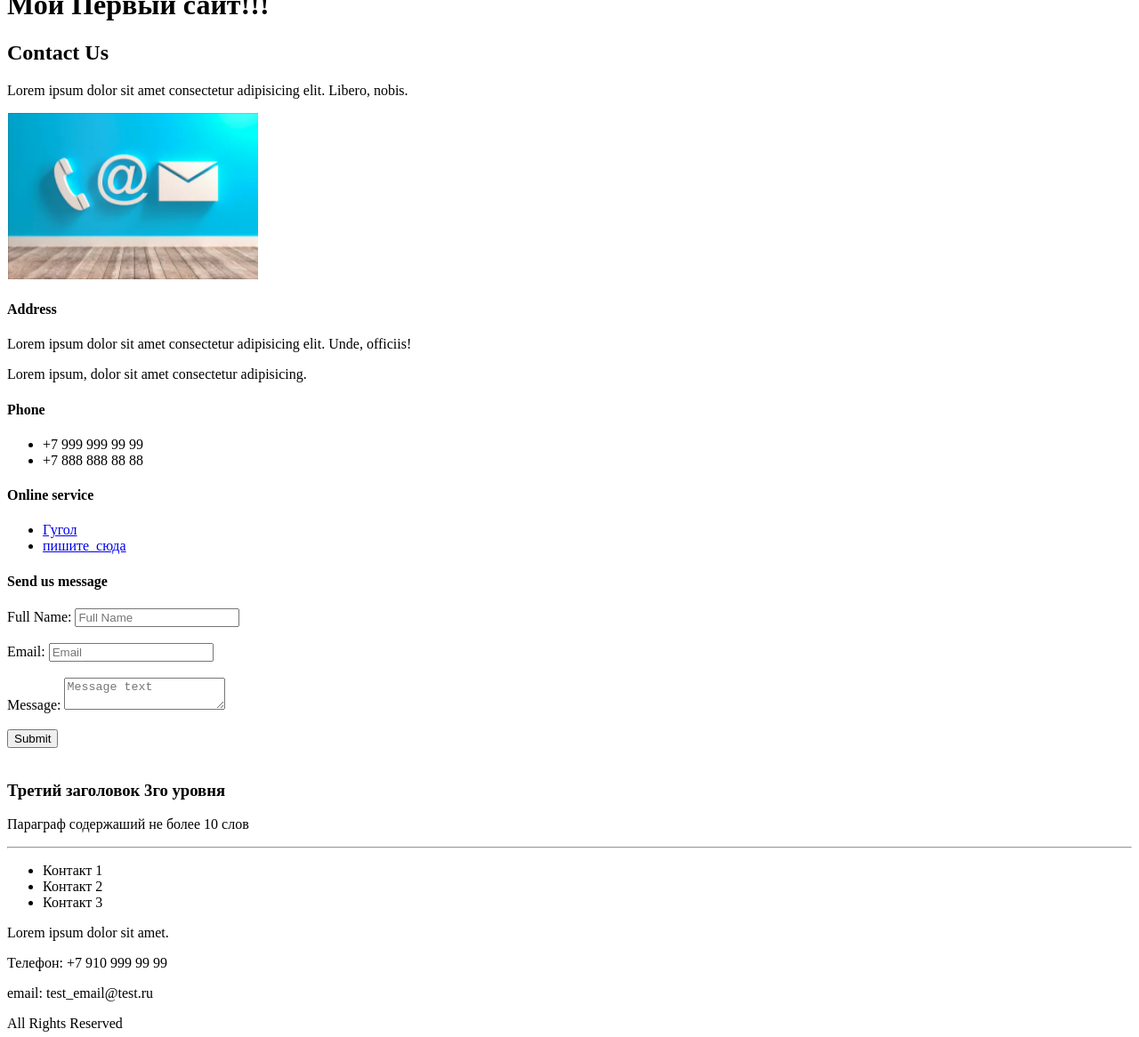
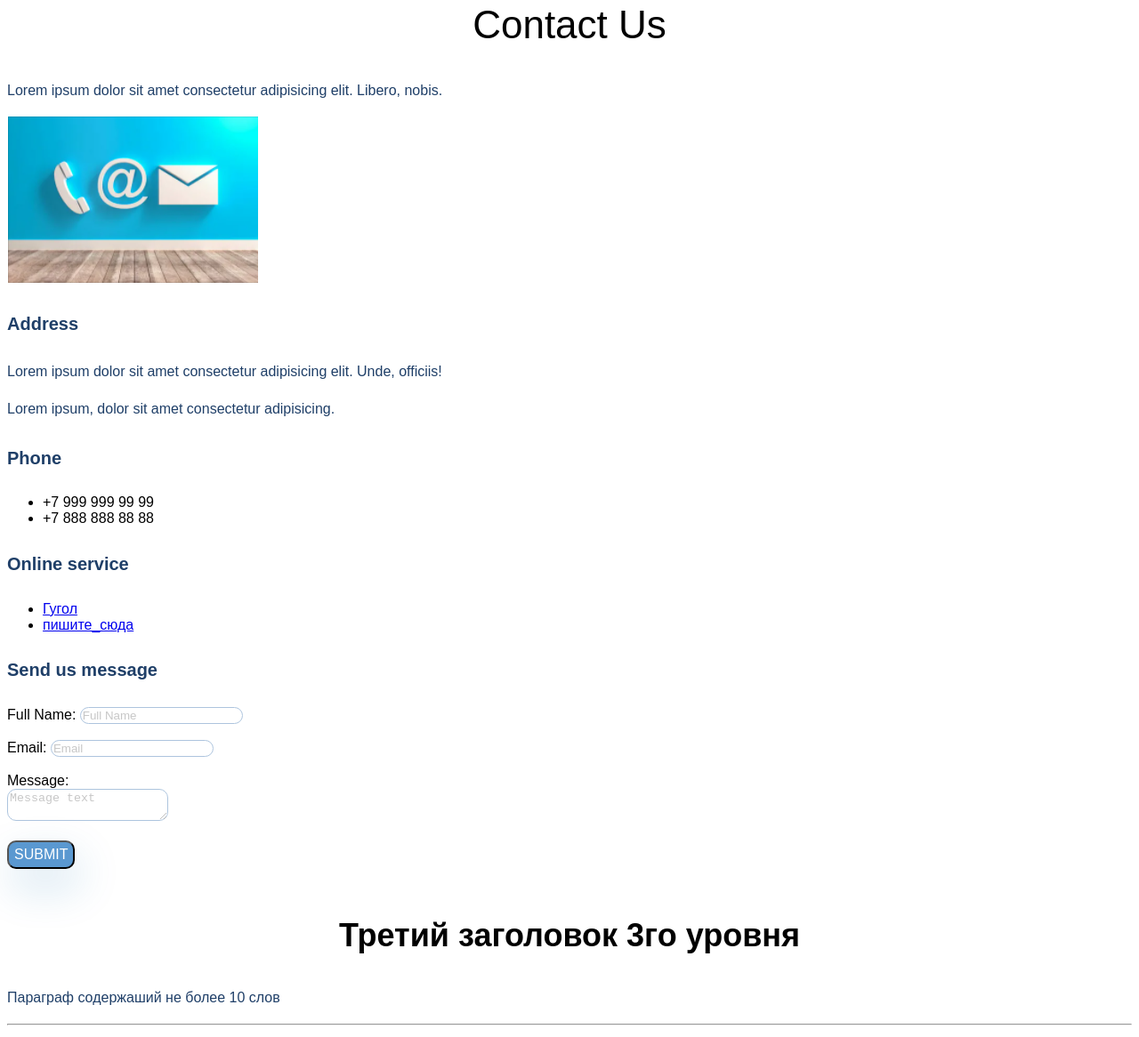
Before and after one commit to ashSmol/csshtml, a plain HTML site: page contacts.html in a window 1280 px wide. Shown: the part 86-1252 px from the top of the page at 89% size. Drawn offline with Linux system fonts and the light colour scheme.

Commit message:
added style

```diff
--- a/contacts.html
+++ b/contacts.html
@@ -5,6 +5,7 @@
     <meta charset="UTF-8">
     <meta http-equiv="X-UA-Compatible" content="IE=edge">
     <meta name="viewport" content="width=device-width, initial-scale=1.0">
+    <link rel="stylesheet" href="style.css">
     <title>Контакты моего сайта</title>
 </head>
 
@@ -14,44 +15,44 @@
         <li><a href="contacts.html">Контакты</a></li>
     </ul>
 
-    <h1>Мой Первый сайт!!!</h1>
-    <h2>Contact Us</h2>
-    <P>Lorem ipsum dolor sit amet consectetur adipisicing elit. Libero, nobis.</P>
+    <h2 class="contact_page_h2_headers">Contact Us</h2>
+    <P class="paragraph">Lorem ipsum dolor sit amet consectetur adipisicing elit. Libero, nobis.</P>
     <img src="pic/Screenshot_1.png" alt="Картинка">
-    <h4>Address</h4>
-    <p>Lorem ipsum dolor sit amet consectetur adipisicing elit. Unde, officiis!</p>
-    <p>Lorem ipsum, dolor sit amet consectetur adipisicing.</p>
-    <h4>Phone</h4>
+    <h4 class="h4_headers">Address</h4>
+    <p class="paragraph">Lorem ipsum dolor sit amet consectetur adipisicing elit. Unde, officiis!</p>
+    <p class="paragraph">Lorem ipsum, dolor sit amet consectetur adipisicing.</p>
+    <h4 class="h4_headers">Phone</h4>
     <ul>
         <li>+7 999 999 99 99</li>
         <li>+7 888 888 88 88</li>
     </ul>
-    <h4>Online service</h4>
+    <h4 class="h4_headers">Online service</h4>
     <ul>
         <li><a href="https://www.google.com/" target="_blank">Гугол</a></li>
         <li><a href="mailto:test_email@test.ru">пишите_сюда</a></li>
     </ul>
     <form action="#">
-        <h4>Send us message</h4>
-        <label>Full Name: <input placeholder="Full Name"></label> <br><br>
-        <label>Email: <input type="email" placeholder="Email"></label><br><br>
-        <label>Message: <textarea placeholder="Message text"></textarea></label> <br><br>
-        <button type="submit">Submit</button> <br><br>
+        <h4 class="h4_headers">Send us message</h4>
+        <label>Full Name: <input type="text" placeholder="Full Name" class="inputs"></label> <br><br>
+        <label>Email: <input type="email" placeholder="Email" class="inputs"></label><br><br>
+        <label>Message:</label> <br>
+        <textarea placeholder="Message text" class="inputs"></textarea> <br><br>
+        <button type="submit" class="send_form">Submit</button> <br><br>
         <script type="text/javascript" charset="utf-8" async
             src="https://api-maps.yandex.ru/services/constructor/1.0/js/?um=constructor%3Aef3a2672369dcbc7240e7d731d8cbbf7db01acc825857845cadafb0533018fb3&amp;width=500&amp;height=400&amp;lang=ru_RU&amp;scroll=true"></script>
     </form>
-    <h3>Третий заголовок 3го уровня</h3>
-    <p>Параграф содержаший не более 10 слов</p>
+    <h3 class="h3_heders">Третий заголовок 3го уровня</h3>
+    <p class="paragraph">Параграф содержаший не более 10 слов</p>
     <hr>
     <ul>
         <li>Контакт 1</li>
         <li>Контакт 2</li>
         <li>Контакт 3</li>
     </ul>
-    <p>Lorem ipsum dolor sit amet.</p>
-    <P>Телефон: +7 910 999 99 99</P>
-    <p>email: test_email@test.ru</p>
-    <p>All Rights Reserved</p>
+    <p class="paragraph">Lorem ipsum dolor sit amet.</p>
+    <P class="paragraph">Телефон: +7 910 999 99 99</P>
+    <p class="paragraph">email: test_email@test.ru</p>
+    <p class="paragraph">All Rights Reserved</p>
 </body>
 
 </html>
--- /dev/null
+++ b/style.css
@@ -0,0 +1,49 @@
+body{
+     font-family: sans-serif;
+}
+
+.paragraph{
+    font-size: 16px;
+    line-height: 26px;
+    color: #1F3F68;
+}
+
+.top_heading{
+    font-size: 64px;
+    color: #1F3F68;
+}
+
+.contact_page_h2_headers{
+    font-weight: 500;
+    font-size: 44px;
+    text-align: center;
+}
+
+.h3_heders{
+    font-size: 36px;
+    text-align: center;
+}
+
+.h4_headers{
+    font-size: 20px;
+    line-height: 30px;
+    color: #1F3F68;
+}
+.inputs{
+    border: 1px solid #356EAD;
+    box-sizing: border-box;
+    border-radius: 10px;
+    opacity: 0.4;
+}
+
+.send_form{
+    background: #5A98D0;
+    box-shadow: 5px 20px 50px rgba(16, 112, 177, 0.2);
+    border-radius: 10px;
+    font-weight: 500;
+    font-size: 16px;
+    line-height: 26px;
+    text-align: center;
+    color: #FFFFFF;
+    text-transform: uppercase;
+}
```
Also changed, not shown: index.html (+16 -14 lines).
